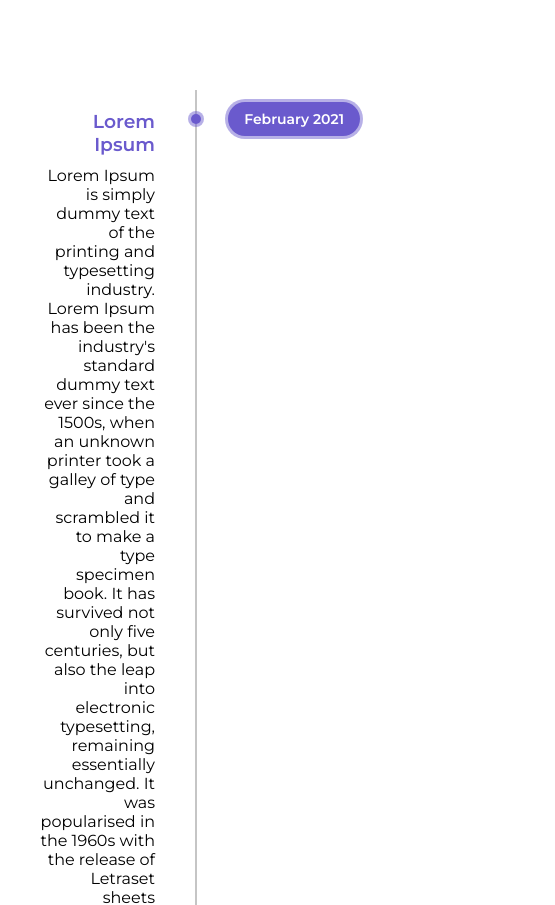
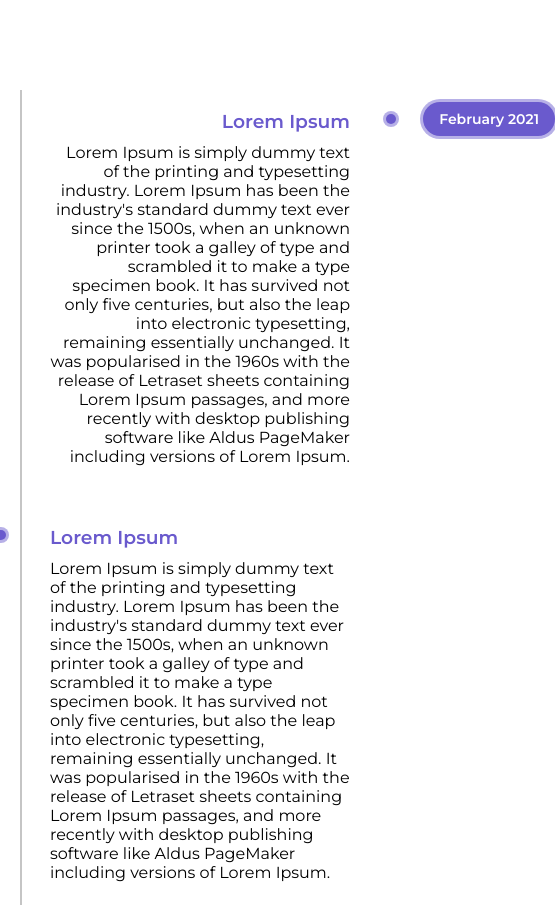
Before and after one commit to Gagandeep39/css-timeline, a plain HTML site: page index.html in a window 390 px wide. Shown: the top 905 px of the page, 555 px wide, since content can reach past the window. Drawn offline with Linux system fonts and the light colour scheme.

Commit message:
Moved all conent in sime direction for small screen

```diff
--- a/style.css
+++ b/style.css
@@ -130,3 +130,25 @@ body {
     width: 100%;
   }
 }
+
+@media (max-width: 7670px) {
+  .timeline {
+    width: 100%;
+  }
+  h1 {
+    text-align: center;
+    font-size: 40px;
+  }
+
+  /* Moves timeline line to left */
+  .timeline::before {
+    left: 20px;
+  }
+
+  .timeline li:nth-child(odd),
+  .timeline li:nth-child(even) {
+    width: 100%;
+    text-align: left;
+    padding-left: 50px;
+  }
+}
```
